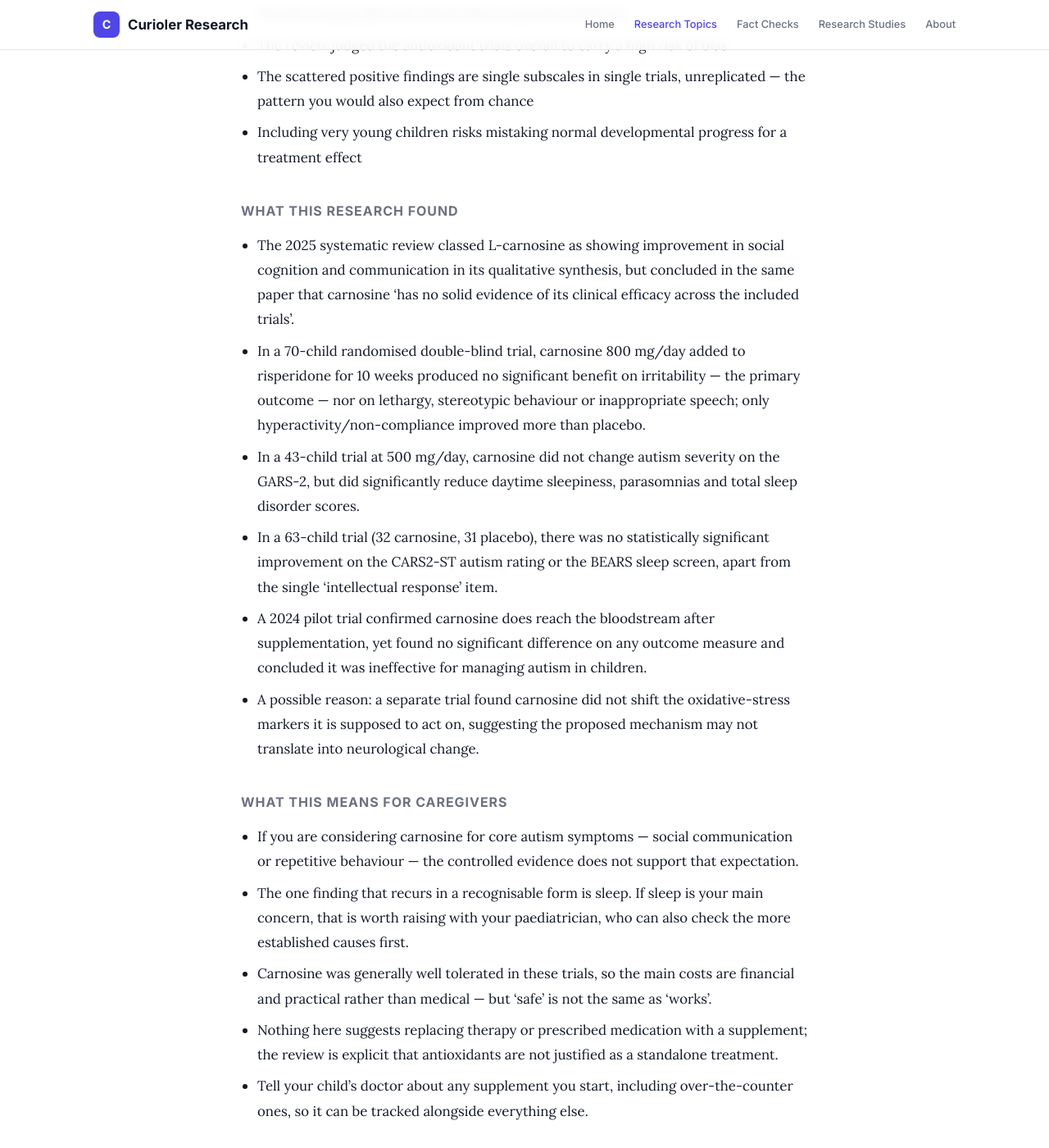
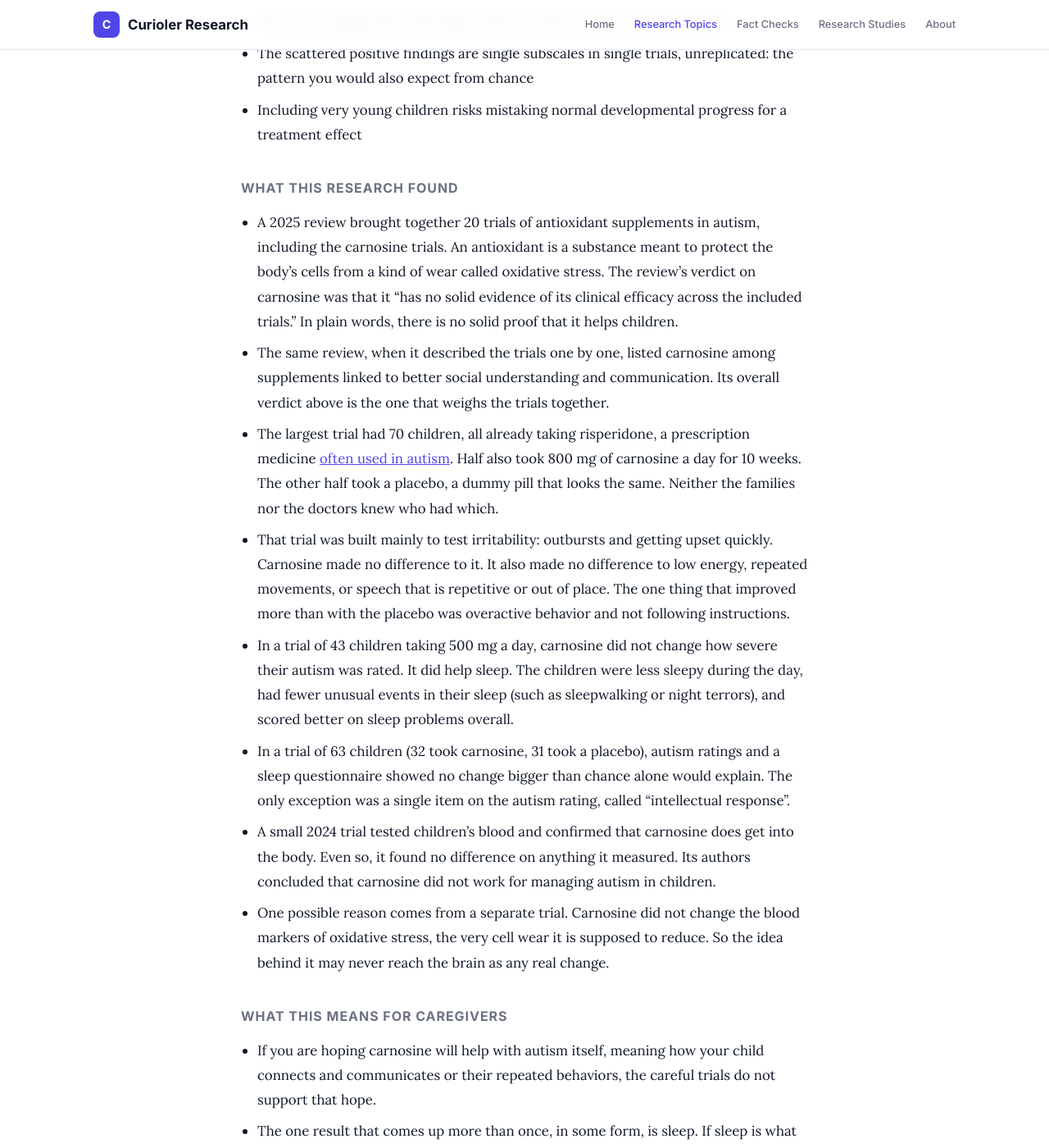
Before and after one commit to Curioler-org/curioler-research, a Jekyll site: the page built from docs/_summaries/2026-09-14-clinical-effects-of-l-carnosine-for-autistic-children.md, in a window 1280 px wide and 1400 px high, scrolled down 1309 px. Shown: the whole window at 82% size. Built offline with Jekyll 4.4.1, drawn with Linux system fonts in a browser that asks for light colours; some of the changed text lies outside the part shown.

Commit message:
Draft: L-carnosine summary rewritten for parents (pilot, PDR-0037)
A very plain short_summary, a new scientific_summary (the old short
summary), and the three visible sections in the Curioler voice: every
finding, number and caveat kept, clinical terms glossed in place, scale
and outcome names moved to "The trials in their own terms" under About
this research. American spelling except paper titles.

Visible-part Flesch-Kincaid grade 15.3 -> 7.8 (guide 8). Not for main
until the founder approves it.

Co-Authored-By: Claude Opus 5.5 <noreply@anthropic.com>

```diff
--- a/docs/_summaries/2026-09-14-clinical-effects-of-l-carnosine-for-autistic-children.md
+++ b/docs/_summaries/2026-09-14-clinical-effects-of-l-carnosine-for-autistic-children.md
@@ -4,61 +4,73 @@ content_type: "systematic_review"
 trust_tier: 1
 trust_tier_label: "Systematic review or meta-analysis"
 domain: "General"
-what: "L-carnosine is a dipeptide supplement — two amino acids, beta-alanine and L-histidine — sold over the counter and promoted as an antioxidant that might ease autism symptoms. Several randomised trials have now tested it in autistic children, and most found no meaningful change in core symptoms."
+what: "L-carnosine is a dipeptide supplement — two amino acids, beta-alanine and L-histidine — sold over the counter and promoted as an antioxidant that might ease autism symptoms. Several randomized trials have now tested it in autistic children, and most found no meaningful change in core symptoms."
 why: "Carnosine is widely marketed to parents as a safe, natural option, often at real cost. Knowing what the controlled trials actually showed helps you judge whether it is worth your money, your child's tolerance for another daily supplement, and the time it takes from other support."
 when: "This is relevant when you are weighing a supplement a clinic, a relative or an online group has recommended, or when a practitioner offers carnosine as part of a package alongside therapy."
 search_topic: "Clinical effects of L-carnosine for autistic children"
 summary_date: "2026-09-14"
-short_summary: "A 2025 systematic review of 20 antioxidant trials in autism found the L-carnosine studies contradictory and at high risk of bias, with no solid evidence of clinical benefit. The individual randomised trials mostly missed their main targets: no change in autism severity or irritability, with scattered improvements in single areas such as sleep quality or hyperactivity that no second trial has confirmed."
+short_summary: "L-carnosine is a supplement sold to parents as a natural way to ease autism. The careful trials so far found it does not change autism itself. A few saw a small gain in one area, such as sleep or overactive behavior, but no second trial has found the same gain. A 2025 review of the trials found no solid proof that it helps."
+scientific_summary: "A 2025 systematic review of 20 antioxidant trials in autism found the L-carnosine studies contradictory and at high risk of bias, with no solid evidence of clinical benefit. The individual randomized trials mostly missed their main targets: no change in autism severity or irritability, with scattered improvements in single areas such as sleep quality or hyperactivity that no second trial has confirmed."
 status: published
 tags: [autism, l-carnosine, supplements, antioxidants, complementary-therapy, sleep]
 ---
 
 ## At a glance
 
-**Sample size:** Systematic review of 20 antioxidant trials; the L-carnosine randomised trials within it enrolled 43, 63 and 70 children, with a further 2024 pilot trial
+**Sample size:** Systematic review of 20 antioxidant trials; the L-carnosine randomized trials within it enrolled 43, 63 and 70 children, with a further 2024 pilot trial
 **Demographics:** Autistic children roughly aged 3-12, across trials in Iran, India and elsewhere; most trials ran 8 to 10 weeks
 **Key outcome:** No trial showed a reliable improvement in core autism symptoms. The largest (70 children, 800 mg/day added to risperidone for 10 weeks) missed its primary target of irritability entirely, improving only hyperactivity/non-compliance. The review concludes there is no solid evidence of clinical efficacy for carnosine.
-**Methodology:** A PROSPERO-registered systematic review searched PubMed, Scopus, ClinicalTrials.gov and Cochrane-Ovid, included 20 antioxidant trials in autism and assessed them with the Cochrane Risk-of-Bias tool. Its L-carnosine findings are read here alongside the underlying randomised, double-blind, placebo-controlled trials and a 2024 pilot trial that also measured carnosine levels in blood.
+**Methodology:** A PROSPERO-registered systematic review searched PubMed, Scopus, ClinicalTrials.gov and Cochrane-Ovid, included 20 antioxidant trials in autism and assessed them with the Cochrane Risk-of-Bias tool. Its L-carnosine findings are read here alongside the underlying randomized, double-blind, placebo-controlled trials and a 2024 pilot trial that also measured carnosine levels in blood.
 **Researchers:** D. A. Abraham, Z. Mehrazad-Saber, S. Kheirouri, R. Hajizadeh-Zaker, S. Akhondzadeh, M. G. Rajanandh
 **Institutes:** Journal of Autism and Developmental Disorders (PROSPERO CRD42023490581), Tehran University of Medical Sciences, Roozbeh Hospital, SRM College of Pharmacy, India (CTRI/2019/07/020102)
 
 **Limitations:**
 
-- Trials are small — 43 to 70 children — and short, typically 8 to 10 weeks
+- Trials are small (43 to 70 children) and short, typically 8 to 10 weeks
 - Doses varied widely (500 mg/day, 800 mg/day, 10-15 mg/kg), so the trials are not directly comparable and a dose effect cannot be ruled out
 - The review judged the antioxidant trials overall to carry a high risk of bias
-- The scattered positive findings are single subscales in single trials, unreplicated — the pattern you would also expect from chance
+- The scattered positive findings are single subscales in single trials, unreplicated: the pattern you would also expect from chance
 - Including very young children risks mistaking normal developmental progress for a treatment effect
 
 ## What this research found
 
-- The 2025 systematic review classed L-carnosine as showing improvement in social cognition and communication in its qualitative synthesis, but concluded in the same paper that carnosine 'has no solid evidence of its clinical efficacy across the included trials'.
-- In a 70-child randomised double-blind trial, carnosine 800 mg/day added to risperidone for 10 weeks produced no significant benefit on irritability — the primary outcome — nor on lethargy, stereotypic behaviour or inappropriate speech; only hyperactivity/non-compliance improved more than placebo.
-- In a 43-child trial at 500 mg/day, carnosine did not change autism severity on the GARS-2, but did significantly reduce daytime sleepiness, parasomnias and total sleep disorder scores.
-- In a 63-child trial (32 carnosine, 31 placebo), there was no statistically significant improvement on the CARS2-ST autism rating or the BEARS sleep screen, apart from the single 'intellectual response' item.
-- A 2024 pilot trial confirmed carnosine does reach the bloodstream after supplementation, yet found no significant difference on any outcome measure and concluded it was ineffective for managing autism in children.
-- A possible reason: a separate trial found carnosine did not shift the oxidative-stress markers it is supposed to act on, suggesting the proposed mechanism may not translate into neurological change.
+- A 2025 review brought together 20 trials of antioxidant supplements in autism, including the carnosine trials. An antioxidant is a substance meant to protect the body's cells from a kind of wear called oxidative stress. The review's verdict on carnosine was that it "has no solid evidence of its clinical efficacy across the included trials." In plain words, there is no solid proof that it helps children.
+- The same review, when it described the trials one by one, listed carnosine among supplements linked to better social understanding and communication. Its overall verdict above is the one that weighs the trials together.
+- The largest trial had 70 children, all already taking risperidone, a prescription medicine [often used in autism](/curioler-research/summaries/2026-09-14-clinical-effect-of-sizodone-05-risperidone-05-mg-in-autistic/). Half also took 800 mg of carnosine a day for 10 weeks. The other half took a placebo, a dummy pill that looks the same. Neither the families nor the doctors knew who had which.
+- That trial was built mainly to test irritability: outbursts and getting upset quickly. Carnosine made no difference to it. It also made no difference to low energy, repeated movements, or speech that is repetitive or out of place. The one thing that improved more than with the placebo was overactive behavior and not following instructions.
+- In a trial of 43 children taking 500 mg a day, carnosine did not change how severe their autism was rated. It did help sleep. The children were less sleepy during the day, had fewer unusual events in their sleep (such as sleepwalking or night terrors), and scored better on sleep problems overall.
+- In a trial of 63 children (32 took carnosine, 31 took a placebo), autism ratings and a sleep questionnaire showed no change bigger than chance alone would explain. The only exception was a single item on the autism rating, called "intellectual response".
+- A small 2024 trial tested children's blood and confirmed that carnosine does get into the body. Even so, it found no difference on anything it measured. Its authors concluded that carnosine did not work for managing autism in children.
+- One possible reason comes from a separate trial. Carnosine did not change the blood markers of oxidative stress, the very cell wear it is supposed to reduce. So the idea behind it may never reach the brain as any real change.
 
 ## What this means for caregivers
 
-- If you are considering carnosine for core autism symptoms — social communication or repetitive behaviour — the controlled evidence does not support that expectation.
-- The one finding that recurs in a recognisable form is sleep. If sleep is your main concern, that is worth raising with your paediatrician, who can also check the more established causes first.
-- Carnosine was generally well tolerated in these trials, so the main costs are financial and practical rather than medical — but 'safe' is not the same as 'works'.
-- Nothing here suggests replacing therapy or prescribed medication with a supplement; the review is explicit that antioxidants are not justified as a standalone treatment.
-- Tell your child's doctor about any supplement you start, including over-the-counter ones, so it can be tracked alongside everything else.
+- If you are hoping carnosine will help with autism itself, meaning how your child connects and communicates or their repeated behaviors, the careful trials do not support that hope.
+- The one result that comes up more than once, in some form, is sleep. If sleep is what worries you most, raise it with your pediatrician. They can check the more common causes of poor sleep first.
+- Children in these trials generally coped well with carnosine. So the main costs are money and effort, not health. But safe is not the same as working.
+- Nothing here suggests swapping therapy or prescribed medicine for a supplement. The review says plainly that antioxidants are not justified as a treatment on their own.
+- Tell your child's doctor about any supplement you start, including ones bought over the counter, so it can be tracked alongside everything else.
 
 ## Important caveats
 
-- Marketing for carnosine often leans on an early 2002 trial that reported language and behaviour gains. The larger, better-controlled trials that followed have not reproduced that result, which is the more reliable signal.
-- Absence of proof is not proof of absence: these trials are small and short, and a modest benefit in some subgroup of children could still be missed.
-- Doses differed several-fold between trials, and none established what an effective dose would even be.
-- The positive results that do appear are isolated subscales in single studies. Treat any one of them as a hypothesis, not a finding.
-- Supplements are regulated far more loosely than medicines, so what is on the label may not match what is in the bottle.
+- Carnosine is often sold on the back of an early trial, from 2002, that reported gains in language and behavior. The larger, more careful trials since then have not found the same thing, and they are the better guide.
+- Not finding proof is not the same as proving it does nothing. These trials were small and short. A modest benefit for some children could still have been missed.
+- The trials used very different doses, some several times higher than others. None worked out what dose, if any, would help.
+- The good results that do appear are single measures in single trials. Treat each one as a question still to be tested, not an answer.
+- Supplements are checked far less strictly than medicines. What is on the label may not match what is in the bottle.
 
 ## About this research
 
-The anchor source is a 2025 PROSPERO-registered systematic review (CRD42023490581) in the Journal of Autism and Developmental Disorders, which searched four databases, included 20 antioxidant trials in autism and applied the Cochrane Risk-of-Bias tool. It is read here against the primary randomised, double-blind, placebo-controlled carnosine trials it covers and a 2024 registered pilot trial that measured plasma carnosine directly. The evidence base is real but thin: a handful of small, short trials with inconsistent dosing and a high risk of bias.
+The anchor source is a 2025 PROSPERO-registered systematic review (CRD42023490581) in the Journal of Autism and Developmental Disorders, which searched four databases, included 20 antioxidant trials in autism and applied the Cochrane Risk-of-Bias tool. It is read here against the primary randomized, double-blind, placebo-controlled carnosine trials it covers and a 2024 registered pilot trial that measured plasma carnosine directly. The evidence base is real but thin: a handful of small, short trials with inconsistent dosing and a high risk of bias.
+
+**The trials in their own terms.** The findings above are written without the names of the scales and outcomes. Here they are, so you can match them to the papers:
+
+- **The review:** in its qualitative synthesis (the trial-by-trial description), L-carnosine was classed as showing improvement in social cognition and communication; its conclusion across the included trials was no solid evidence of clinical efficacy.
+- **70 children, 800 mg/day with risperidone, 10 weeks:** irritability was the primary outcome, the one result the trial was designed to test, and it did not differ significantly from placebo. Lethargy, stereotypic behavior and inappropriate speech also did not; only hyperactivity/non-compliance improved more than placebo.
+- **43 children, 500 mg/day:** no change in autism severity on the GARS-2 (Gilliam Autism Rating Scale, Second Edition); significant reductions in daytime sleepiness, parasomnias and total sleep disorder scores.
+- **63 children (32 carnosine, 31 placebo):** no statistically significant improvement on the CARS2-ST (Childhood Autism Rating Scale, Second Edition, Standard Version) or the BEARS sleep screen, apart from the single "intellectual response" item.
+- **2024 pilot trial:** plasma carnosine rose after supplementation, with no significant difference on any outcome measure.
+- **Mechanism:** a separate trial found carnosine did not shift oxidative-stress markers.
 
 ## Sources
 
@@ -70,7 +82,7 @@ The anchor source is a 2025 PROSPERO-registered systematic review (CRD4202349058
 
 ## Related topics
 
-- [What risperidone 0.5 mg (sold as Sizodone) does — and does not do — for autistic children](/curioler-research/summaries/2026-09-14-clinical-effect-of-sizodone-05-risperidone-05-mg-in-autistic/) — Behaviour
+- [What risperidone 0.5 mg (sold as Sizodone) does — and does not do — for autistic children](/curioler-research/summaries/2026-09-14-clinical-effect-of-sizodone-05-risperidone-05-mg-in-autistic/) — Behavior
 - [Understanding Sensory Issues and Humming in Autistic Children: What Caregivers Need to Know](/curioler-research/summaries/2026-06-29-how-to-deal-with-sensory-issues-in-kids-with-asd-espeially-t/) — Sensory
 - [Echolalia in Autism: What the Research Tells Us About Why Children Repeat Words and Phrases](/curioler-research/summaries/2026-06-29-echolalia-autism-research/) — Communication
 
```
Also changed, not shown: topics/general/2026-09-14-clinical-effects-of-l-carnosine-for-autistic-children.md (+36 -24 lines).
